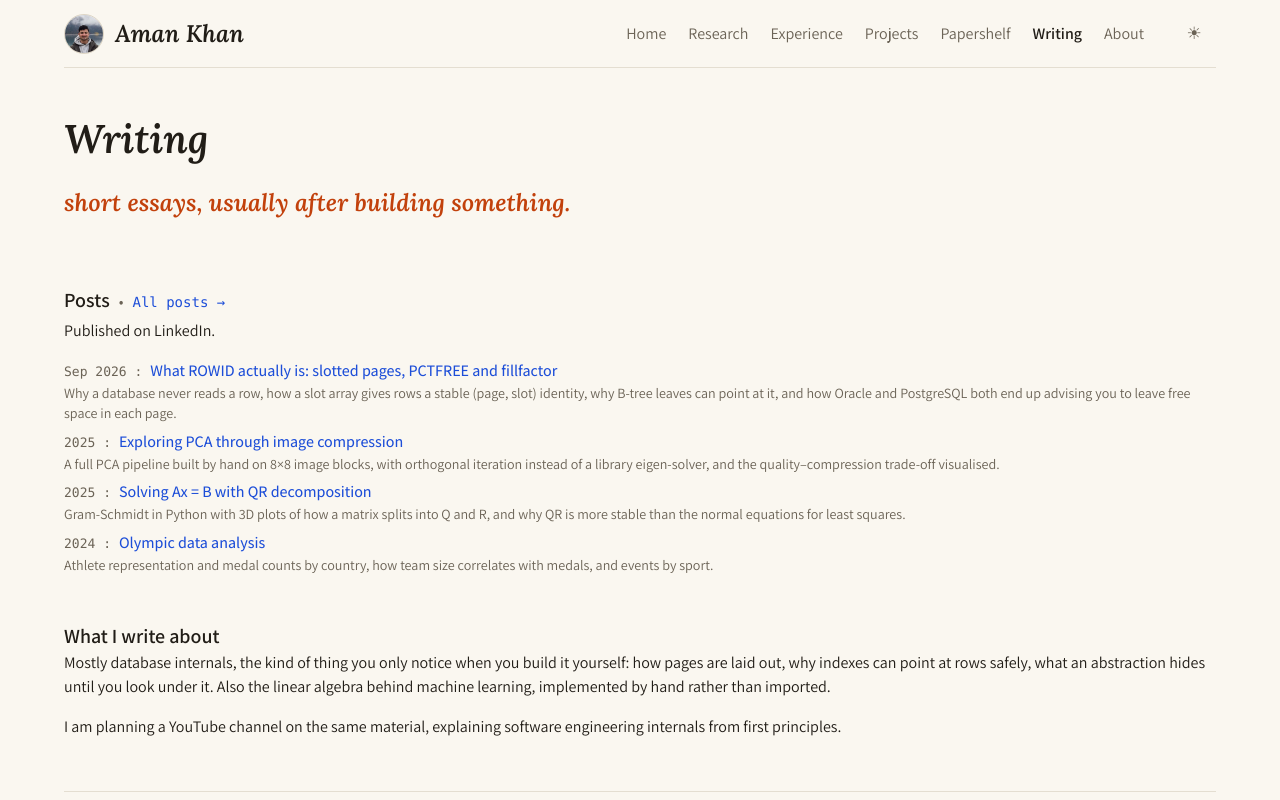
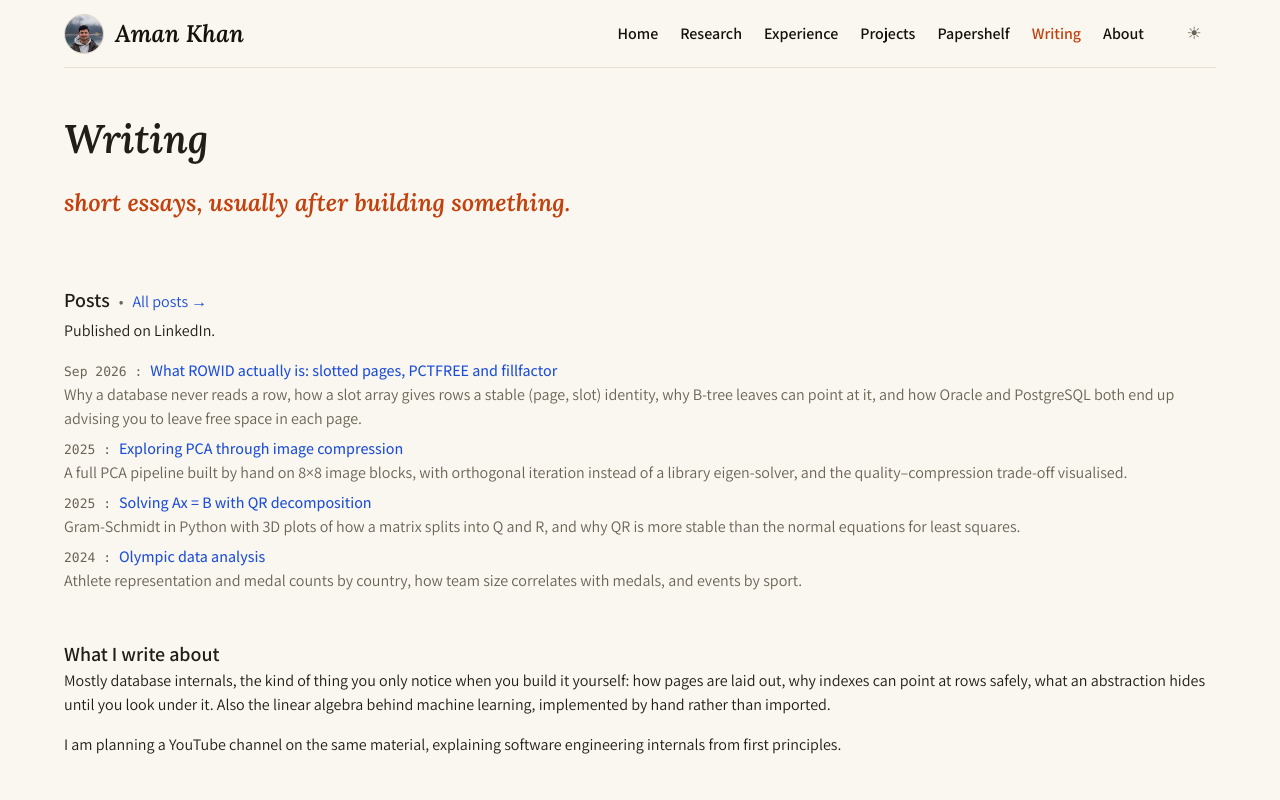
Before and after one commit to aman7kh8an6/aman7kh8an6.github.io, a plain HTML site: page writing.html in a window 1280 px wide. Shown: the top 800 px of the page. Drawn offline with Linux system fonts and the light colour scheme.

Commit message:
Bold white nav, link weights, full typography match

```diff
--- a/site.css
+++ b/site.css
@@ -30,6 +30,7 @@ body{margin:0;background:var(--bg);color:var(--ink);
 @media(min-width:1216px){.col{max-width:1152px}}
 @media(min-width:1408px){.col{max-width:1344px}}
 a{color:var(--link);text-decoration:none}
+main a,footer a{font-weight:500}
 a:hover{text-decoration:underline;text-underline-offset:3px}
 a:focus-visible{outline:2px solid var(--coral);outline-offset:3px;border-radius:3px}
 p{margin:0 0 16px}
@@ -50,11 +51,11 @@ header .col{display:flex;align-items:center;gap:24px;min-height:68px;flex-wrap:w
 header .avatar{width:40px;height:40px;border-radius:50%;object-fit:cover;flex:none;border:1px solid var(--cardline);display:block}
 header .brand{display:flex;align-items:center;gap:11px;margin-right:auto;text-decoration:none}
 header .brand:hover{text-decoration:none}
-header .name{font:italic 600 24px/36px Lora,Georgia,serif;color:var(--ink)}
+header .name{font:italic 600 24px/36px Lora,Georgia,serif;color:var(--white)}
 nav{display:flex;flex-wrap:wrap;gap:2px 22px}
-nav a{color:var(--soft);font:400 16px/24px Assistant,sans-serif;padding:7px 0}
-nav a:hover{color:var(--ink);text-decoration:none}
-nav a[aria-current=page]{color:var(--ink);font-weight:600}
+nav a{color:var(--white);font:600 16px/24px Assistant,sans-serif;padding:7px 0}
+nav a:hover{color:var(--coral);text-decoration:none}
+nav a[aria-current=page]{color:var(--coral)}
 
 /* hero */
 .hero{padding:40px 0 8px}
@@ -73,7 +74,7 @@ nav a[aria-current=page]{color:var(--ink);font-weight:600}
 section{padding:40px 0 0}
 .head{display:flex;align-items:baseline;gap:9px;flex-wrap:wrap}
 .head .dot{color:var(--soft)}
-.head a{font:400 14px/20px var(--mono)}
+.head a{font:400 16px/24px Assistant,sans-serif}
 .intro{margin:4px 0 16px;color:var(--ink);font-size:16px;line-height:24px}
 
 /* explore cards */
@@ -99,10 +100,10 @@ section{padding:40px 0 0}
 /* lists */
 ul.items{list-style:none;margin:0;padding:0}
 ul.items>li{margin:0 0 5.6px;padding:0}
-ul.items>li a{font-weight:500}
+
 .date{font:400 13px/19.5px var(--mono);color:var(--soft);margin-right:8px}
 .star{font:400 13px/19.5px var(--mono);color:var(--soft);margin-right:8px}
-.d{display:block;font:400 14.08px/20.4px Assistant,sans-serif;color:var(--soft);margin:0 0 6px}
+.d{display:block;font:400 16px/24px Assistant,sans-serif;color:var(--soft);margin:0 0 6px}
 .tag{font:400 11.2px/16.8px var(--mono);letter-spacing:.56px;color:var(--count);
   border:1px solid var(--cardline);border-radius:4px;padding:1px 6px;margin-left:7px;white-space:nowrap}
 
--- a/writing.html
+++ b/writing.html
@@ -5,7 +5,7 @@
 <meta name="viewport" content="width=device-width, initial-scale=1">
 <title>Writing · Aman Khan</title>
 <link rel="preconnect" href="https://fonts.googleapis.com"><link rel="preconnect" href="https://fonts.gstatic.com" crossorigin><link href="https://fonts.googleapis.com/css2?family=Lora:ital,wght@1,500;1,600&family=Assistant:wght@400;500;600;700&display=swap" rel="stylesheet">
-<link rel="stylesheet" href="site.css?v=f75156b5">
+<link rel="stylesheet" href="site.css?v=31ee1e06">
 <script>try{var t=localStorage.getItem("theme");if(t)document.documentElement.dataset.theme=t}catch(e){}</script>
 </head>
 <body>
```
Also changed, not shown: about.html (+1 -1 lines), experience.html (+1 -1 lines), index.html (+1 -1 lines), papershelf.html (+1 -1 lines), projects.html (+1 -1 lines), research.html (+1 -1 lines).
